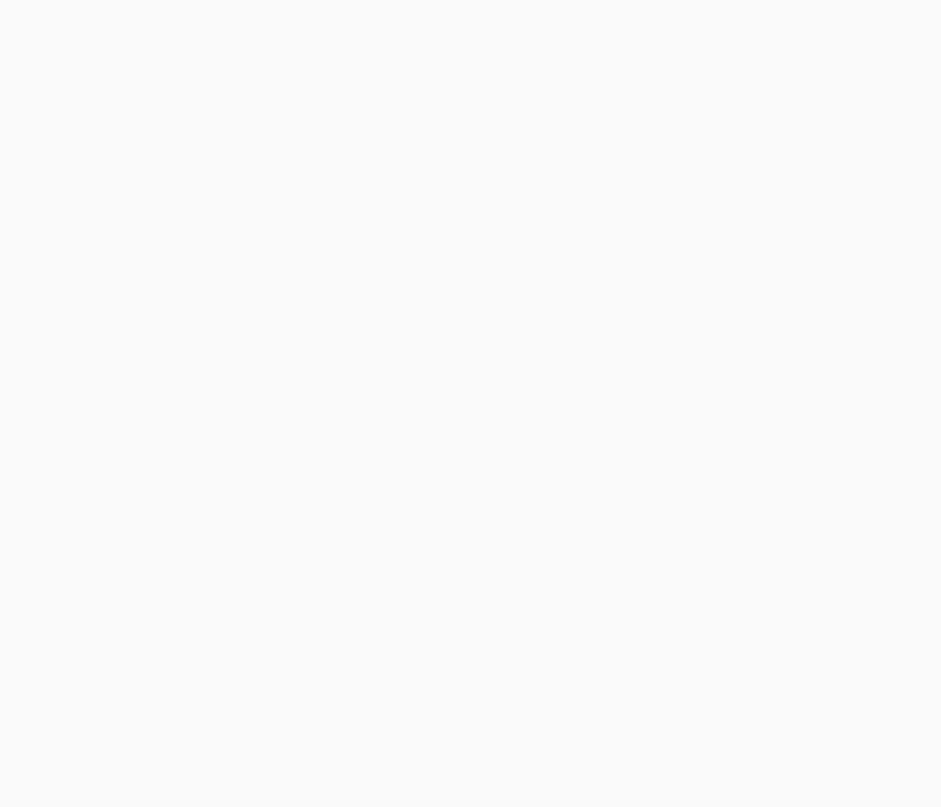
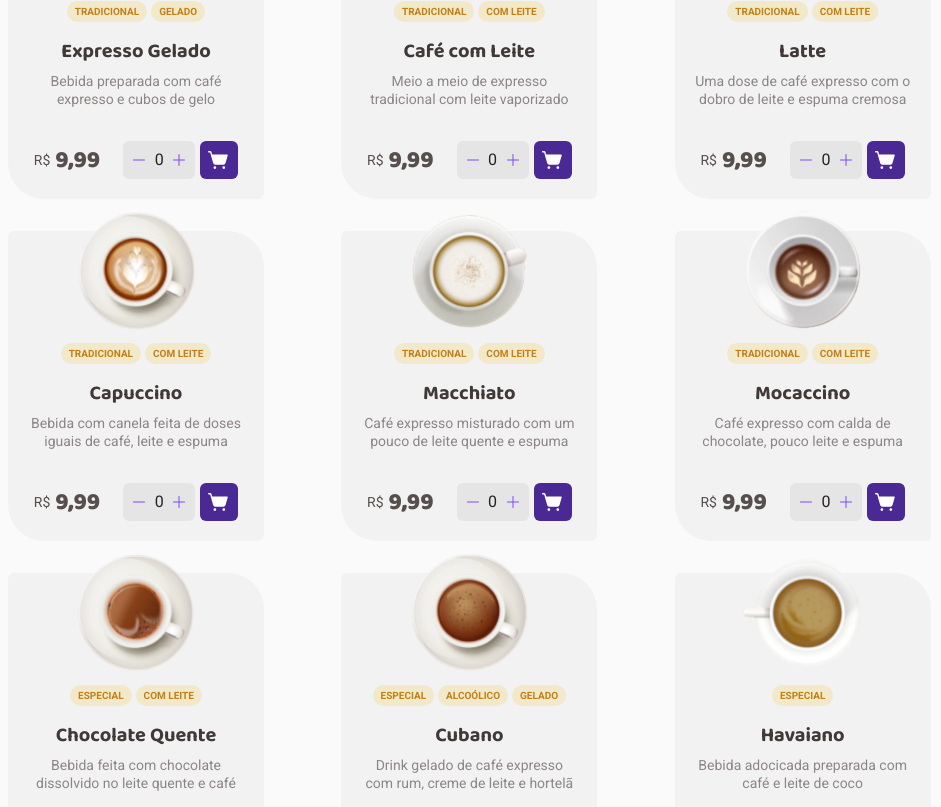
Before and after one commit to matheusmaximianomv/desafio02-coffee-delivery, a React (Vite) app: page / in a window 1280 px wide. Shown: the part 1213-2020 px from the top of the page, without its empty margins (152-1093 px from the left). Before the commit the page ends 800 px from the top, so only its background shows below. Built offline with nearby package versions, Linux system fonts and the light colour scheme.

Commit message:
feat: Finalizando view da home

```diff
--- a/src/components/CatalogCard/index.tsx
+++ b/src/components/CatalogCard/index.tsx
@@ -18,7 +18,7 @@ import {
   CatalogAction,
 } from './styles';
 
-interface IEventAddItems {
+export interface IEventAddItems {
   id: string;
   price: number;
   quantity: number;
@@ -31,7 +31,7 @@ export interface ICatalogCardProps {
   name: string;
   description: string;
   price: number;
-  initialQuantity: number;
+  initialQuantity?: number;
   handleEventAddItemsToCart: (event: IEventAddItems) => void;
 }
 
@@ -42,7 +42,7 @@ export function CatalogCard({
   name,
   description,
   price,
-  initialQuantity,
+  initialQuantity = 0,
   handleEventAddItemsToCart,
 }: ICatalogCardProps) {
   let quantity = 0;
@@ -90,11 +90,7 @@ export function CatalogCard({
             }}
           />
 
-          <Button
-            variant="secondary"
-            size="sm"
-            onClick={(_) => handleAddItemsToCart}
-          >
+          <Button variant="secondary" size="sm" onClick={handleAddItemsToCart}>
             <ShoppingCartSimple size={22} color="white" weight="fill" />
           </Button>
         </CatalogAction>
--- a/src/components/CatalogCard/styles.ts
+++ b/src/components/CatalogCard/styles.ts
@@ -34,7 +34,6 @@ export const CatalogTag = styled.span`
   align-items: center;
   padding: 0.25rem 0.5rem;
 
-  width: 5.063rem;
   height: 1.313rem;
 
   background: ${(props) => props.theme['yellow-300']};
--- a/src/pages/Home/index.tsx
+++ b/src/pages/Home/index.tsx
@@ -1,18 +1,32 @@
+import { useId } from 'react';
 import { ShoppingCart, Package, Coffee, Timer } from 'phosphor-react';
 
+import { CatalogCard, IEventAddItems } from '../../components/CatalogCard';
+import coffeeImg from '../../assets/coffee.svg';
+
 import {
-  HomeImage,
   HomeIntroduction,
   HomeIntroductionContent,
+  HomePresentation,
+  HomeTitle,
   HomeList,
   HomeListItem,
-  HomePresentation,
-  HomeTitle,
+  HomeImage,
+  HomeCoffeeList,
+  HomeCoffeeListContent,
+  HomeCoffeeListTitle,
+  HomeCoffeeListOptions,
 } from './styles';
 
-import coffeeImg from '../../assets/coffee.svg';
+import { generateCatalogsCard } from './utils/generateCatalogsCard';
 
 export function Home() {
+  function handleChooseQuantityCard(event: IEventAddItems): void {
+    // console.log(event);
+  }
+
+  const catalogOptions = generateCatalogsCard(useId, handleChooseQuantityCard);
+
   return (
     <main>
       <HomeIntroduction>
@@ -58,6 +72,18 @@ export function Home() {
           <HomeImage src={coffeeImg} />
         </HomeIntroductionContent>
       </HomeIntroduction>
+
+      <HomeCoffeeList>
+        <HomeCoffeeListContent>
+          <HomeCoffeeListTitle>Nossos cafés</HomeCoffeeListTitle>
+
+          <HomeCoffeeListOptions>
+            {catalogOptions.map((catalog) => (
+              <CatalogCard key={catalog.id} {...catalog} />
+            ))}
+          </HomeCoffeeListOptions>
+        </HomeCoffeeListContent>
+      </HomeCoffeeList>
     </main>
   );
 }
--- a/src/pages/Home/styles.ts
+++ b/src/pages/Home/styles.ts
@@ -18,6 +18,10 @@ export const HomeIntroduction = styled.section`
 
   background: url(${backgroundImg}) center no-repeat;
   background-size: cover;
+
+  @media (max-width: 78.125rem) {
+    height: auto;
+  }
 `;
 
 export const HomeIntroductionContent = styled.article`
@@ -28,6 +32,10 @@ export const HomeIntroductionContent = styled.article`
   align-items: center;
   justify-content: space-between;
   gap: 3.5rem;
+
+  @media (max-width: 78.125rem) {
+    flex-direction: column;
+  }
 `;
 
 export const HomePresentation = styled.div`
@@ -99,3 +107,48 @@ export const HomeListItem = styled.li<IHomeListItemProps>`
 `;
 
 export const HomeImage = styled.img``;
+
+export const HomeCoffeeList = styled.section`
+  padding: 2rem 10rem;
+
+  display: flex;
+  align-items: flex-start;
+  justify-content: center;
+`;
+
+export const HomeCoffeeListContent = styled.article`
+  width: 100%;
+  max-width: 70rem;
+
+  display: flex;
+  flex-direction: column;
+  align-items: flex-start;
+  justify-content: space-between;
+
+  gap: 2.125rem;
+`;
+
+export const HomeCoffeeListTitle = styled.h2`
+  font-family: 'Baloo 2';
+  font-weight: 800;
+  font-size: 2rem;
+  line-height: 2.625rem;
+
+  color: ${(props) => props.theme['gray-700']};
+`;
+
+export const HomeCoffeeListOptions = styled.div`
+  width: 100%;
+
+  display: grid;
+  grid-template-columns: repeat(4, auto);
+  gap: 2rem 2.5rem;
+
+  @media (max-width: 82.5rem) {
+    grid-template-columns: repeat(3, auto);
+  }
+
+  @media (max-width: 62.5rem) {
+    grid-template-columns: repeat(2, auto);
+  }
+`;
--- /dev/null
+++ b/src/pages/Home/utils/generateCatalogsCard.ts
@@ -0,0 +1,160 @@
+import {
+  IEventAddItems,
+  ICatalogCardProps,
+} from '../../../components/CatalogCard';
+
+import expressoImg from '../../../assets/coffees/expresso.svg';
+import americanoImg from '../../../assets/coffees/americano.svg';
+import cremosoImg from '../../../assets/coffees/expresso_cremoso.svg';
+import geladoImg from '../../../assets/coffees/cafe_gelado.svg';
+import cafeComLeitoImg from '../../../assets/coffees/cafe_com_leite.svg';
+import latteImg from '../../../assets/coffees/latte.svg';
+import capuccinoImg from '../../../assets/coffees/capuccino.svg';
+import macchiatoImg from '../../../assets/coffees/macchiato.svg';
+import mocaccinoImg from '../../../assets/coffees/mochaccino.svg';
+import chocolateQuenteImg from '../../../assets/coffees/chocolate_quente.svg';
+import cubanoImg from '../../../assets/coffees/cubano.svg';
+import havaianoImg from '../../../assets/coffees/havaiano.svg';
+import arabeImg from '../../../assets/coffees/arabe.svg';
+import irlandes from '../../../assets/coffees/irlandes.svg';
+
+export function generateCatalogsCard(
+  hashFunction: () => string,
+  handleEventClick: (event: IEventAddItems) => void
+): ICatalogCardProps[] {
+  const catalogOptions: ICatalogCardProps[] = [
+    {
+      id: hashFunction(),
+      coffeeImage: expressoImg,
+      tags: ['Tradicional'],
+      name: 'Expresso Tradicional',
+      description: 'O tradicional café feito com água quente e grãos moídos',
+      price: 9.99,
+      handleEventAddItemsToCart: handleEventClick,
+    },
+    {
+      id: hashFunction(),
+      coffeeImage: americanoImg,
+      tags: ['Tradicional'],
+      name: 'Expresso Americano',
+      description: 'Expresso diluído, menos intenso que o tradicional',
+      price: 9.99,
+      handleEventAddItemsToCart: handleEventClick,
+    },
+    {
+      id: hashFunction(),
+      coffeeImage: cremosoImg,
+      tags: ['Tradicional'],
+      name: 'Expresso Cremoso',
+      description: 'Café expresso tradicional com espuma cremosa',
+      price: 9.99,
+      handleEventAddItemsToCart: handleEventClick,
+    },
+    {
+      id: hashFunction(),
+      coffeeImage: geladoImg,
+      tags: ['Tradicional', 'Gelado'],
+      name: 'Expresso Gelado',
+      description: 'Bebida preparada com café expresso e cubos de gelo',
+      price: 9.99,
+      handleEventAddItemsToCart: handleEventClick,
+    },
+    {
+      id: hashFunction(),
+      coffeeImage: cafeComLeitoImg,
+      tags: ['Tradicional', 'Com Leite'],
+      name: 'Café com Leite',
+      description: 'Meio a meio de expresso tradicional com leite vaporizado',
+      price: 9.99,
+      handleEventAddItemsToCart: handleEventClick,
+    },
+    {
+      id: hashFunction(),
+      coffeeImage: latteImg,
+      tags: ['Tradicional', 'Com Leite'],
+      name: 'Latte',
+      description:
+        'Uma dose de café expresso com o dobro de leite e espuma cremosa',
+      price: 9.99,
+      handleEventAddItemsToCart: handleEventClick,
+    },
+    {
+      id: hashFunction(),
+      coffeeImage: capuccinoImg,
+      tags: ['Tradicional', 'Com Leite'],
+      name: 'Capuccino',
+      description:
+        'Bebida com canela feita de doses iguais de café, leite e espuma',
+      price: 9.99,
+      handleEventAddItemsToCart: handleEventClick,
+    },
+    {
+      id: hashFunction(),
+      coffeeImage: macchiatoImg,
+      tags: ['Tradicional', 'Com Leite'],
+      name: 'Macchiato',
+      description:
+        'Café expresso misturado com um pouco de leite quente e espuma',
+      price: 9.99,
+      handleEventAddItemsToCart: handleEventClick,
+    },
+    {
+      id: hashFunction(),
+      coffeeImage: mocaccinoImg,
+      tags: ['Tradicional', 'Com Leite'],
+      name: 'Mocaccino',
+      description: 'Café expresso com calda de chocolate, pouco leite e espuma',
+      price: 9.99,
+      handleEventAddItemsToCart: handleEventClick,
+    },
+    {
+      id: hashFunction(),
+      coffeeImage: chocolateQuenteImg,
+      tags: ['Especial', 'Com Leite'],
+      name: 'Chocolate Quente',
+      description:
+        'Bebida feita com chocolate dissolvido no leite quente e café',
+      price: 9.99,
+      handleEventAddItemsToCart: handleEventClick,
+    },
+    {
+      id: hashFunction(),
+      coffeeImage: cubanoImg,
+      tags: ['Especial', 'Alcoólico', 'Gelado'],
+      name: 'Cubano',
+      description:
+        'Drink gelado de café expresso com rum, creme de leite e hortelã',
+      price: 9.99,
+      handleEventAddItemsToCart: handleEventClick,
+    },
+    {
+      id: hashFunction(),
+      coffeeImage: havaianoImg,
+      tags: ['Especial'],
+      name: 'Havaiano',
+      description: 'Bebida adocicada preparada com café e leite de coco',
+      price: 9.99,
+      handleEventAddItemsToCart: handleEventClick,
+    },
+    {
+      id: hashFunction(),
+      coffeeImage: arabeImg,
+      tags: ['Especial'],
+      name: 'Árabe',
+      description: 'Bebida preparada com grãos de café árabe e especiarias',
+      price: 9.99,
+      handleEventAddItemsToCart: handleEventClick,
+    },
+    {
+      id: hashFunction(),
+      coffeeImage: irlandes,
+      tags: ['Especial', 'Alcoólico'],
+      name: 'Irlandês',
+      description: 'Bebida a base de café, uísque irlandês, açúcar e chantilly',
+      price: 9.99,
+      handleEventAddItemsToCart: handleEventClick,
+    },
+  ];
+
+  return catalogOptions;
+}
```
